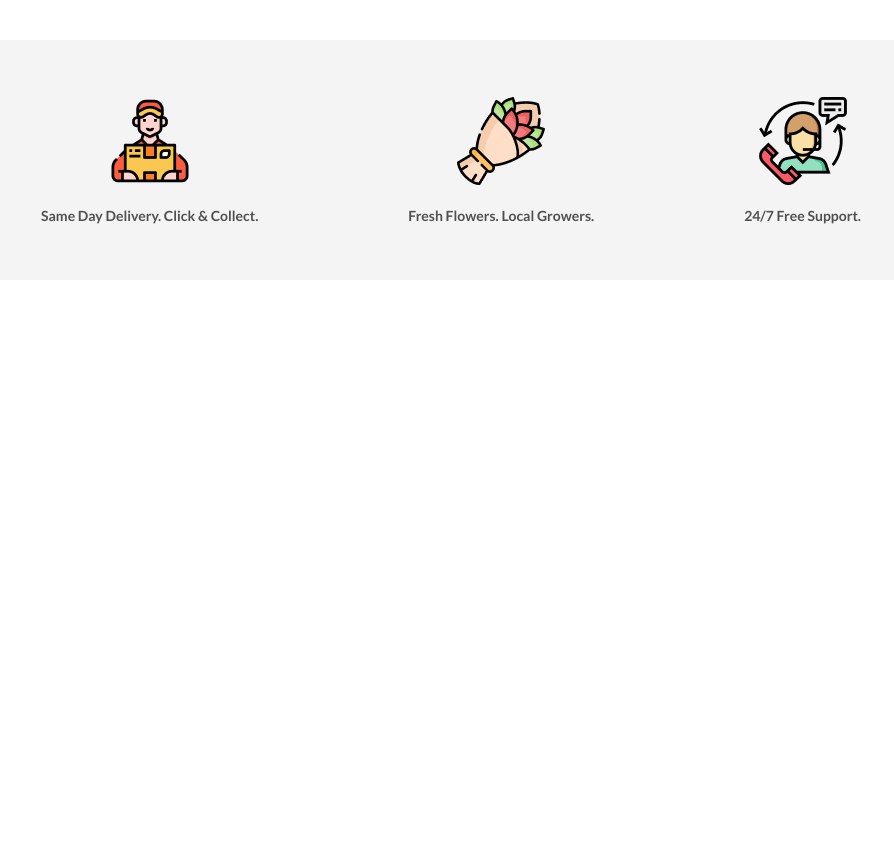
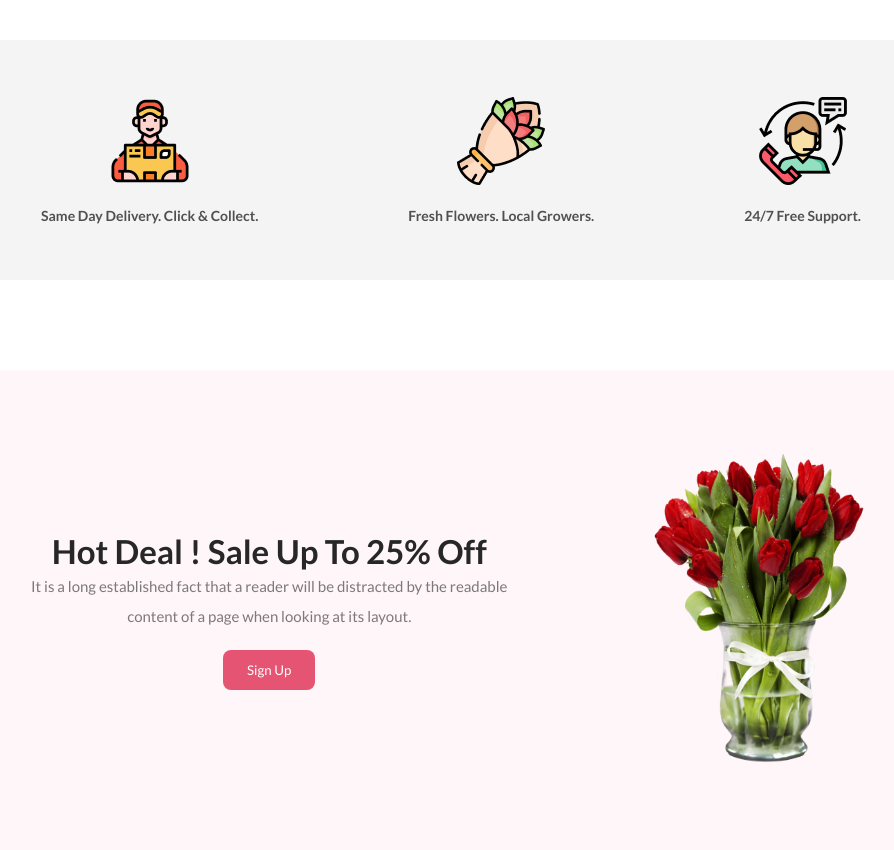
Before and after one commit to programmer-nayeem/flower-shop, a plain HTML site: page index.html in a window 1280 px wide. Shown: the part 1476-2326 px from the top of the page, without its empty margins (189-1083 px from the left). Before the commit the page ends 1756 px from the top, so only its background shows below. Drawn offline with Linux system fonts and the light colour scheme.

Commit message:
hot-deal section finish

```diff
--- a/index.html
+++ b/index.html
@@ -57,6 +57,21 @@
                 </div>
             </div>
         </section>
+
+        <!-- Hot deal section start -->
+        <section class="hot-deal">
+            <div class="deal-text">
+                <div class="deal-title"><h1>Hot Deal ! Sale Up To 25% <span>Off</span></h1></div>
+                <div class="deal-desc"><p class="text-primary">It is a long established fact that a reader will be distracted by the readable <br> content of a page when looking at its layout.</p>
+                </div><br>
+                <button class="btn-primary">Sign Up</button>
+            </div>
+            <div class="deal-img">
+                <img src="images/pngwing 8.png" alt="">
+            </div>
+        </section>
+
+
     </main>
 
     <!-- Footer part start -->
--- a/styles/style.css
+++ b/styles/style.css
@@ -39,9 +39,6 @@ header{
     color: #272727;
     font-size: 57px;
     font-weight: 800;
-}
-.header-text p{
-
 }
 .header-img{
     margin-top: 36px;
@@ -105,3 +102,26 @@ header{
     font-size: 14px;
     font-weight: 600;
 }
+
+/* Hot deal section styling */
+.hot-deal{
+    height: 60vh;
+    border-radius: 8px;
+    background: rgba(229, 84, 115, 0.05);
+    margin-top: 90px;
+    text-align: center;
+    display: flex;
+    align-items: center;
+    justify-content: space-between;
+    padding: 0px 220px;
+}
+.deal-title{
+    color: #272727;
+    font-size: 22px;
+    font-weight: 600;
+    text-align: center;
+}
+.deal-img img{
+    width: 220px;
+    height: 320px;
+}
```
